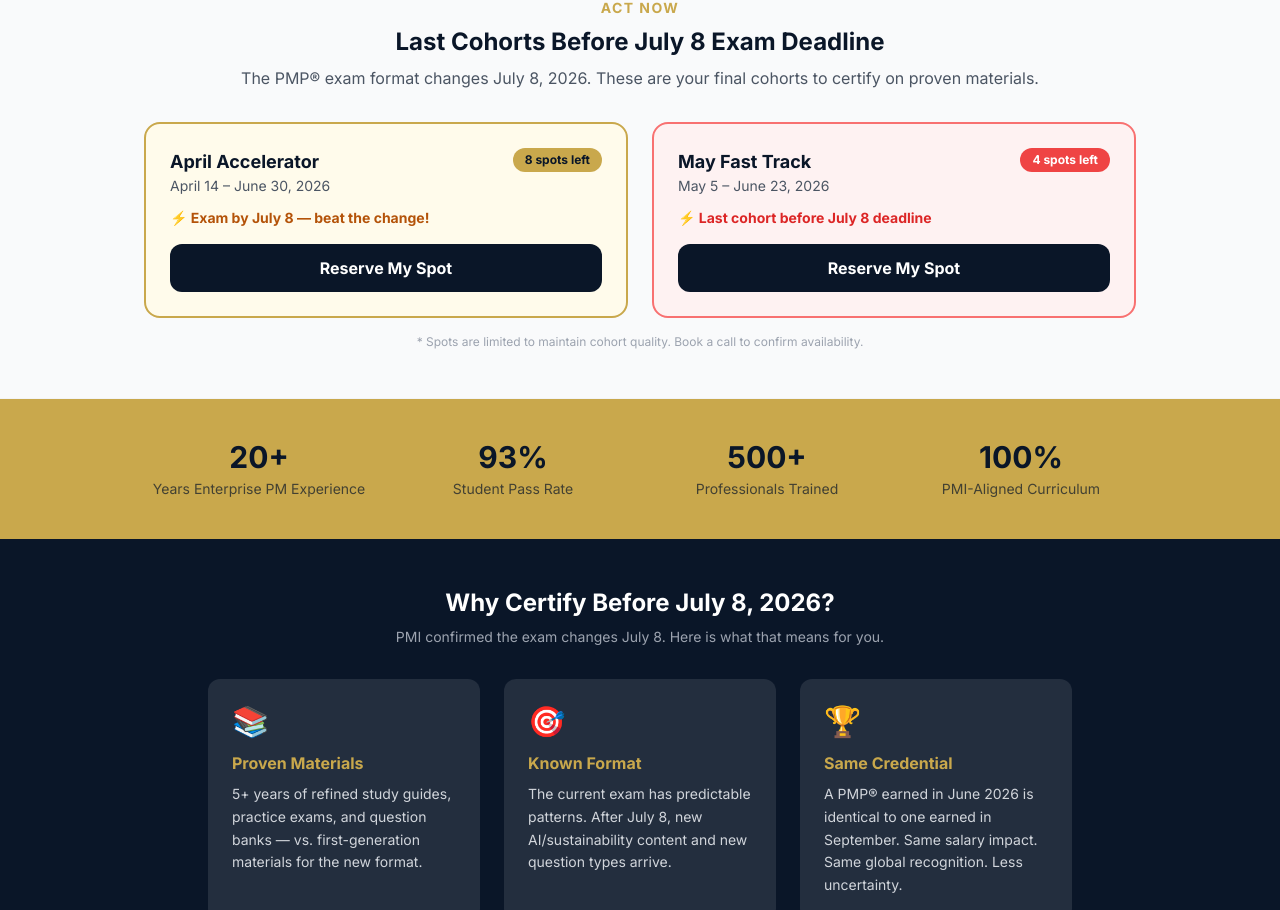
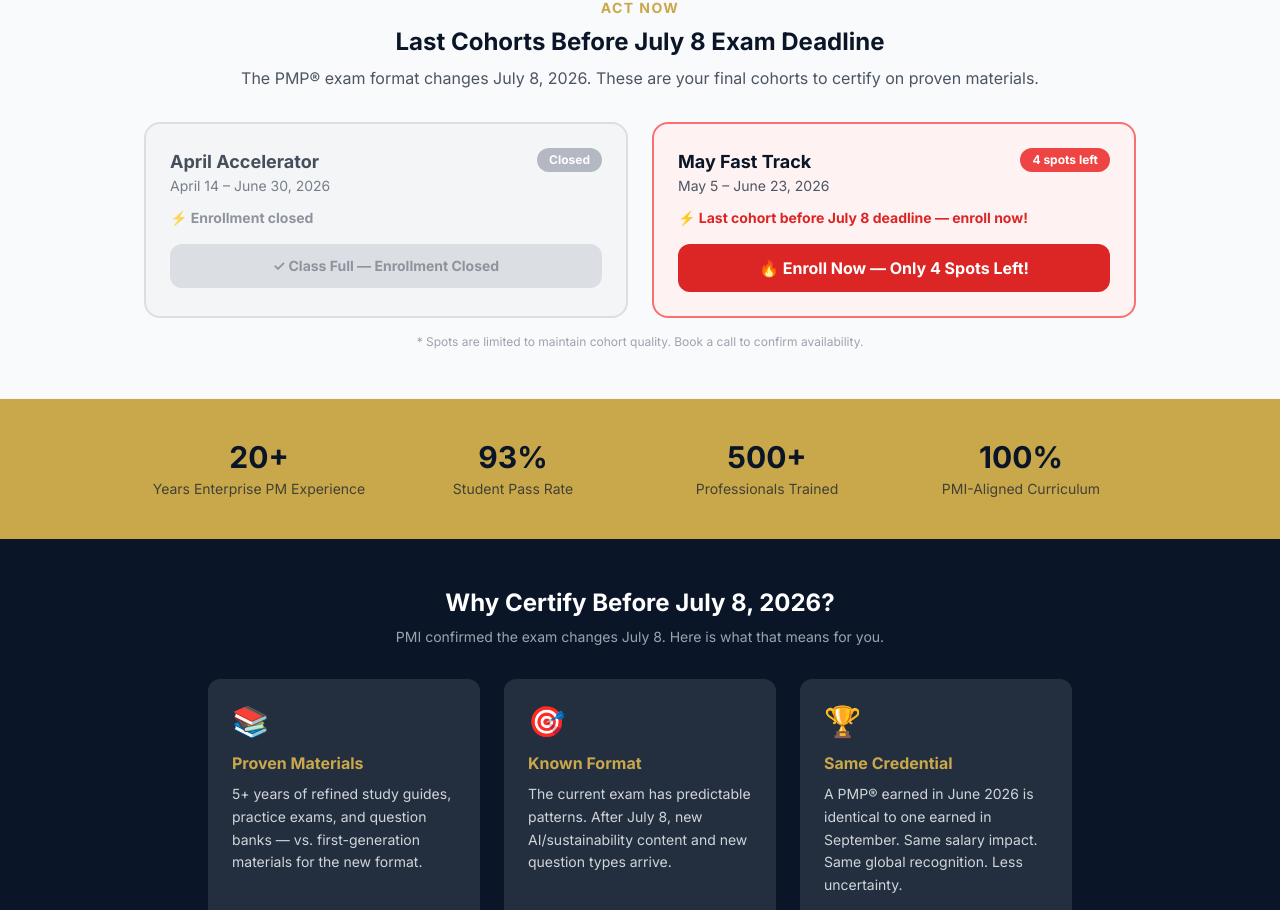
Before and after one commit to D4CGDBEMWS/wisergenerations-pmp, a Next.js app: page / in a window 1280 px wide. Shown: the part 1858-2768 px from the top of the page. Built offline with nearby package versions, Linux system fonts and the light colour scheme.

Commit message:
Close April 14 class and promote May Fast Track cohort
Close April 14 class and promote May Fast Track cohort

```diff
--- a/app/page.tsx
+++ b/app/page.tsx
@@ -24,8 +24,8 @@
 ]
 
 const COHORTS = [
-  { name: 'April Accelerator', dates: 'April 14 – June 30, 2026', spots: 8, status: 'filling', examBy: 'Exam by July 8 — beat the change!' },
-  { name: 'May Fast Track', dates: 'May 5 – June 23, 2026', spots: 4, status: 'urgent', examBy: 'Last cohort before July 8 deadline' },
+  { name: 'April Accelerator', dates: 'April 14 – June 30, 2026', spots: 0, status: 'closed', examBy: 'Enrollment closed' },
+  { name: 'May Fast Track', dates: 'May 5 – June 23, 2026', spots: 4, status: 'urgent', examBy: 'Last cohort before July 8 deadline — enroll now!' },
 ]
 
 export default function HomePage() {
@@ -173,23 +173,29 @@
           </div>
           <div className="grid grid-cols-1 md:grid-cols-2 gap-6">
             {COHORTS.map((c) => (
-              <div key={c.name} className={`rounded-2xl p-6 border-2 ${c.status === 'urgent' ? 'border-red-400 bg-red-50' : 'border-gold bg-amber-50'}`}>
+              <div key={c.name} className={`rounded-2xl p-6 border-2 ${c.status === 'closed' ? 'border-gray-300 bg-gray-100 opacity-75' : c.status === 'urgent' ? 'border-red-400 bg-red-50' : 'border-gold bg-amber-50'}`}>
                 <div className="flex items-start justify-between mb-3">
                   <div>
                     <h3 className="font-bold text-navy text-lg">{c.name}</h3>
                     <p className="text-gray-600 text-sm">{c.dates}</p>
                   </div>
-                  <span className={`text-xs font-bold px-3 py-1 rounded-full ${c.status === 'urgent' ? 'bg-red-500 text-white' : 'bg-gold text-navy'}`}>
-                    {c.spots} spots left
+                  <span className={`text-xs font-bold px-3 py-1 rounded-full ${c.status === 'closed' ? 'bg-gray-400 text-white' : c.status === 'urgent' ? 'bg-red-500 text-white' : 'bg-gold text-navy'}`}>
+                    {c.status === 'closed' ? 'Closed' : c.spots + ' spots left'}
                   </span>
                 </div>
-                <p className={`text-sm font-bold mb-4 ${c.status === 'urgent' ? 'text-red-600' : 'text-amber-700'}`}>
+                <p className={`text-sm font-bold mb-4 ${c.status === 'closed' ? 'text-gray-500' : c.status === 'urgent' ? 'text-red-600' : 'text-amber-700'}`}>
                   ⚡ {c.examBy}
                 </p>
-                <Link href="/checkout"
-                  className="block w-full bg-navy text-white font-bold py-3 rounded-xl text-center hover:bg-blue-900 transition-colors">
-                  Reserve My Spot
-                </Link>
+                {c.status === 'closed' ? (
+                  <p className="block w-full bg-gray-300 text-gray-500 font-bold py-3 rounded-xl text-center cursor-not-allowed text-sm text-center">
+                    ✓ Class Full — Enrollment Closed
+                  </p>
+                ) : (
+                  <Link href="/checkout"
+                    className={`block w-full font-bold py-3 rounded-xl text-center transition-colors ${c.status === 'urgent' ? 'bg-red-600 text-white hover:bg-red-700' : 'bg-navy text-white hover:bg-blue-900'}`}>
+                    {c.status === 'urgent' ? '🔥 Enroll Now — Only ' + c.spots + ' Spots Left!' : 'Reserve My Spot'}
+                  </Link>
+                )}
               </div>
             ))}
           </div>
```
